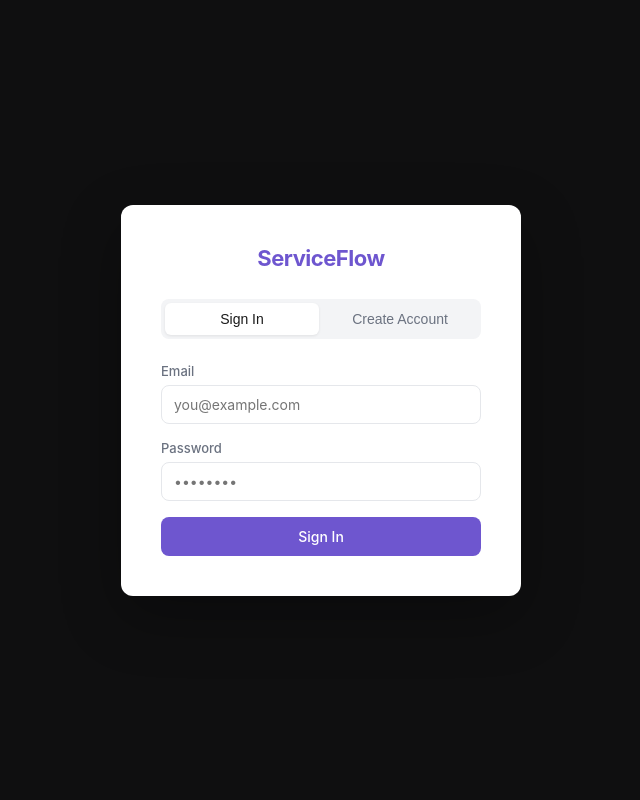
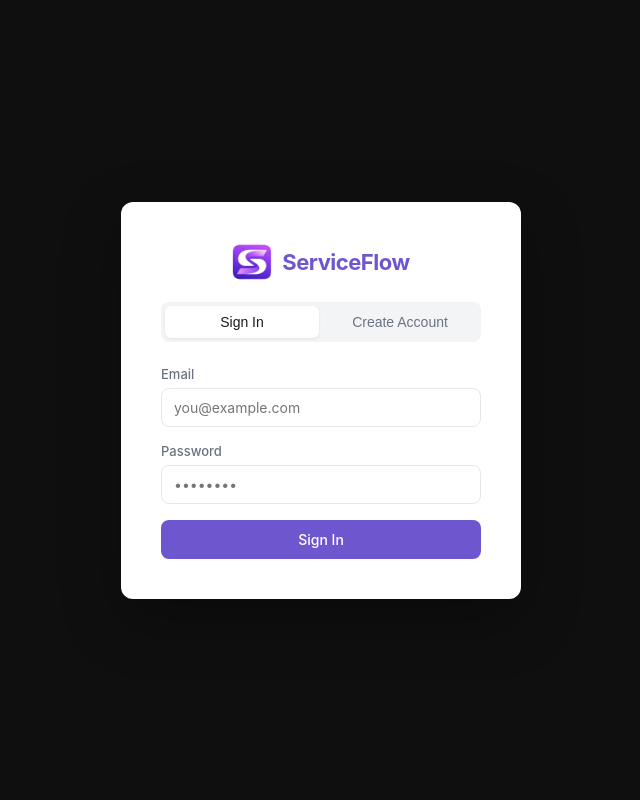
Before and after one commit to daveak17/serviceflow-crm, a Python web app: template frontend/templates/index.html in a window 1280 px wide. Shown: the whole page, without its empty margins (319-959 px from the left). Run offline with Jinja, Linux system fonts and the light colour scheme; the template is opened without the code that fills it, so the values that code supplies are empty.

Commit message:
Fixed auth screen logo

```diff
--- a/frontend/templates/index.html
+++ b/frontend/templates/index.html
@@ -23,7 +23,10 @@
 <!-- AUTH SCREENS -->
 <div id="auth-screen" class="auth-screen">
   <div class="auth-box">
-    <div class="auth-logo">ServiceFlow</div>
+    <div style="display:flex;align-items:center;gap:10px;justify-content:center;margin-bottom:20px">
+      <img src="/static/images/favicon.png" alt="ServiceFlow" style="height:40px;display:block">
+      <span class="auth-logo" style="line-height:1;margin:0;padding:0">ServiceFlow</span>
+    </div>
     <div class="auth-tabs">
       <button class="auth-tab active" onclick="showAuthTab('login')">Sign In</button>
       <button class="auth-tab" onclick="showAuthTab('register')">Create Account</button>
```
